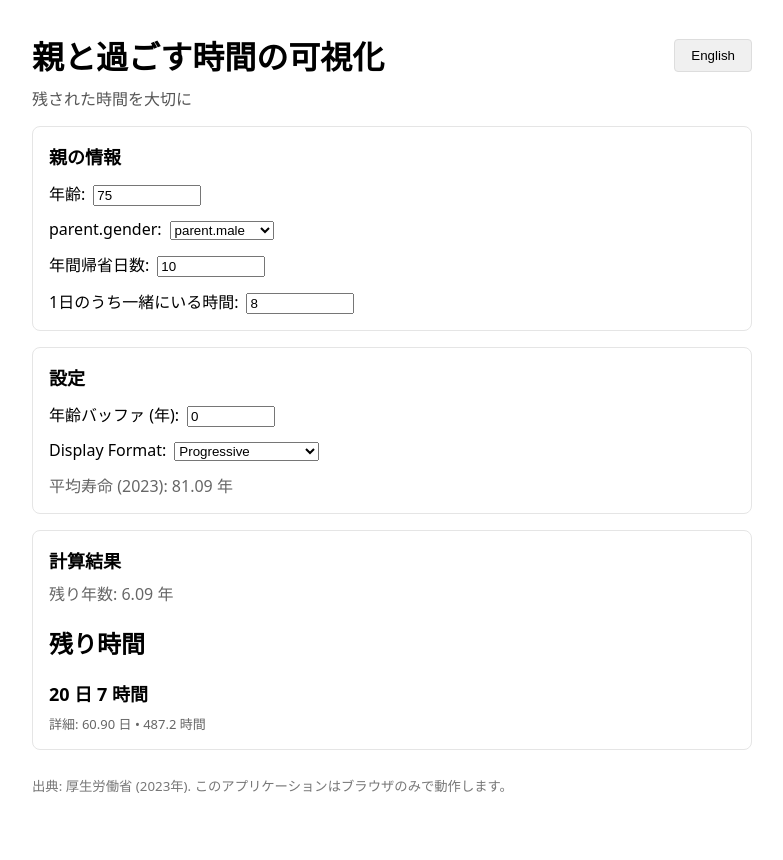
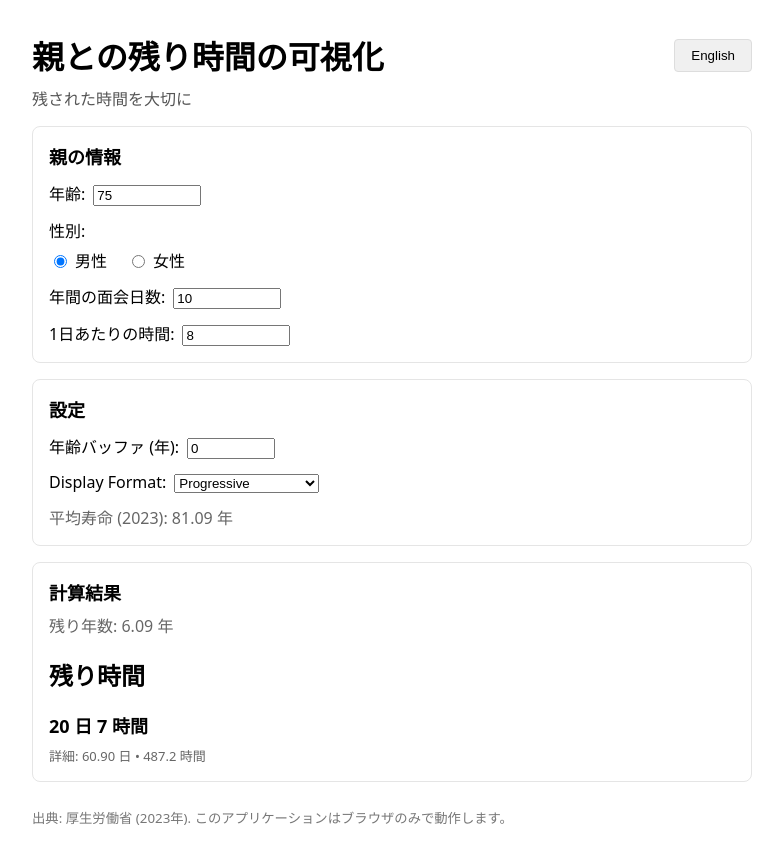
Before and after one commit to aloinsaloins/timer, a React (Vite) app in the folder frontend/: page / in a window 1280 px wide. Shown: the whole page, without its empty margins (248-1031 px from the left). Before the commit the page ends 828 px from the top, so only its background shows below. Built offline with nearby package versions, Linux system fonts and the light colour scheme.

Commit message:
feat(ui): change parent.gender from select to radio; add i18n keys (en/ja)

```diff
--- a/frontend/src/App.tsx
+++ b/frontend/src/App.tsx
@@ -81,13 +81,33 @@ export default function App() {
           />
           {errors.age && <span style={{ color: '#d33', marginLeft: 8 }}>{errors.age}</span>}
         </label>
-        <label>
-          {t('parent.gender')}:
-          <select value={gender} onChange={(e) => setGender(e.target.value as 'male' | 'female')} style={{ marginLeft: 8 }}>
-            <option value="male">{t('parent.male')}</option>
-            <option value="female">{t('parent.female')}</option>
-          </select>
-        </label>
+        <div>
+          <div style={{ marginBottom: 6 }}>{t('parent.gender')}:</div>
+          <div style={{ display: 'flex', gap: 20 }}>
+            <label style={{ display: 'flex', alignItems: 'center', cursor: 'pointer' }}>
+              <input
+                type="radio"
+                name="gender"
+                value="male"
+                checked={gender === 'male'}
+                onChange={(e) => setGender(e.target.value as 'male')}
+                style={{ marginRight: 8 }}
+              />
+              <span>{t('parent.male')}</span>
+            </label>
+            <label style={{ display: 'flex', alignItems: 'center', cursor: 'pointer' }}>
+              <input
+                type="radio"
+                name="gender"
+                value="female"
+                checked={gender === 'female'}
+                onChange={(e) => setGender(e.target.value as 'female')}
+                style={{ marginRight: 8 }}
+              />
+              <span>{t('parent.female')}</span>
+            </label>
+          </div>
+        </div>
         <label>
           {t('visitPattern.annualDays')}:
           <input
--- a/frontend/src/i18n/locales/en.json
+++ b/frontend/src/i18n/locales/en.json
@@ -7,6 +7,9 @@
     "title": "Parent Information",
     "father": "Father",
     "mother": "Mother",
+    "male": "Male",
+    "female": "Female",
+    "gender": "Gender",
     "other": "Other",
     "age": "Age",
     "relationship": "Relationship",
--- a/frontend/src/i18n/locales/ja.json
+++ b/frontend/src/i18n/locales/ja.json
@@ -1,12 +1,15 @@
 {
   "app": {
-    "title": "親と過ごす時間の可視化",
+    "title": "親との残り時間の可視化",
     "subtitle": "残された時間を大切に"
   },
   "parent": {
     "title": "親の情報",
-    "father": "父親",
-    "mother": "母親",
+    "father": "父",
+    "mother": "母",
+    "male": "男性",
+    "female": "女性",
+    "gender": "性別",
     "other": "その他",
     "age": "年齢",
     "relationship": "関係",
@@ -14,9 +17,9 @@
     "removeParent": "削除"
   },
   "visitPattern": {
-    "title": "訪問パターン",
-    "annualDays": "年間帰省日数",
-    "dailyHours": "1日のうち一緒にいる時間",
+    "title": "面会パターン",
+    "annualDays": "年間の面会日数",
+    "dailyHours": "1日あたりの時間",
     "daysUnit": "日",
     "hoursUnit": "時間",
     "livingTogether": "同居している"
@@ -46,9 +49,9 @@
   },
   "validation": {
     "required": "必須項目です",
-    "invalidAge": "有効な年齢を入力してください（0-150）",
-    "invalidDays": "有効な日数を入力してください（0-365）",
-    "invalidHours": "有効な時間を入力してください（0-24）"
+    "invalidAge": "有効な年齢を入力してください (0-150)",
+    "invalidDays": "有効な日数を入力してください (0-365)",
+    "invalidHours": "有効な時間を入力してください (0-24)"
   },
   "language": {
     "switch": "English",
```
